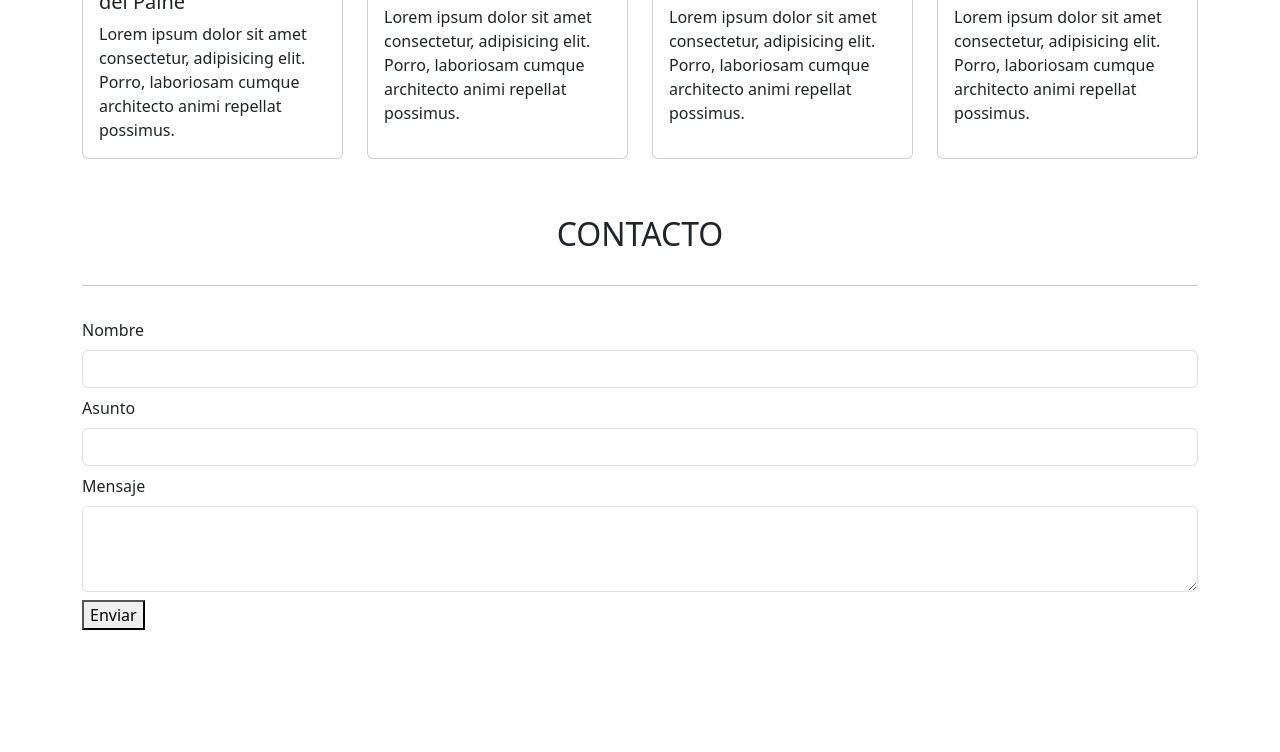
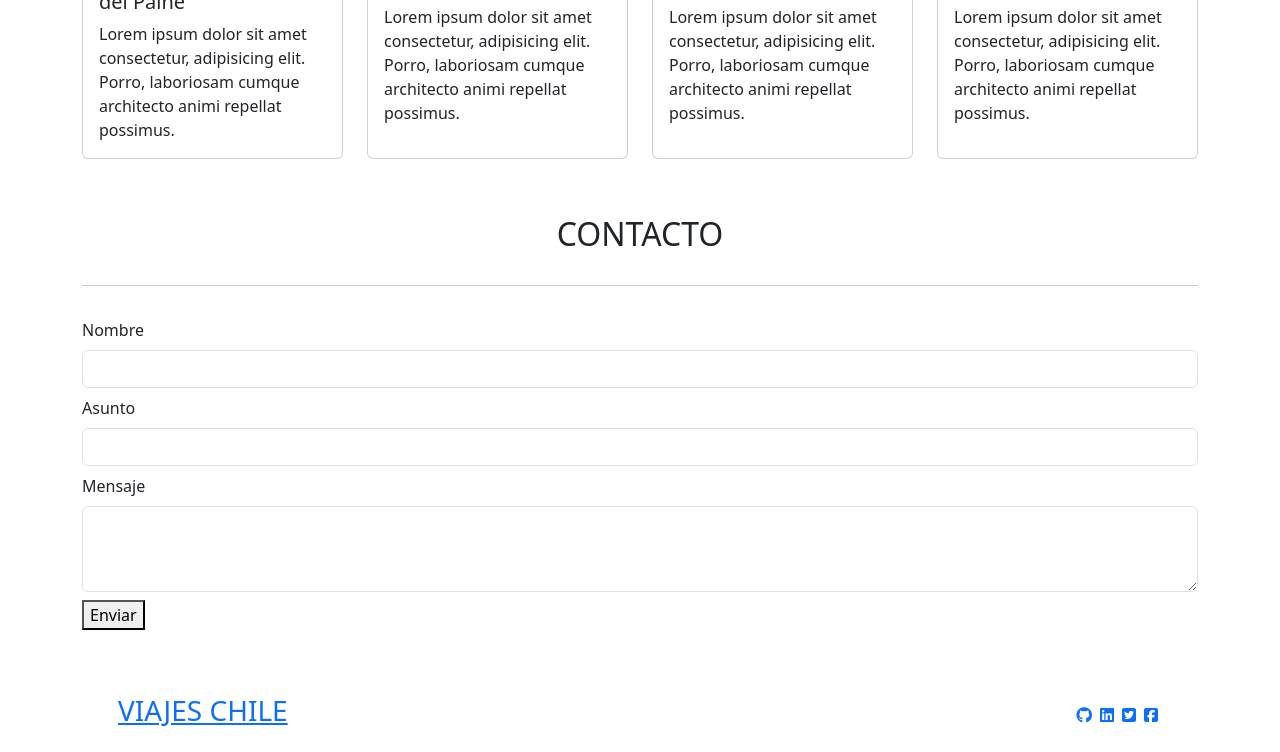
Before and after one commit to datascientist-miguel/viajes_chile, a plain HTML site: page index.html in a window 1280 px wide. Shown: the part 1804-2556 px from the top of the page. Before the commit the page ends 2482 px from the top, so only its background shows below. Drawn offline with nearby package versions, Linux system fonts and the light colour scheme.

Commit message:
Se termina por agregar el footer y agregar los script

```diff
--- a/index.html
+++ b/index.html
@@ -131,6 +131,23 @@
             </form>
         </section>
     </main>
-
+    <footer class="py-3">
+        <div class="container">
+            <div class="row justify-content-between align-items-center">
+                <div class="col-md-6 d-flex justify-content-md-start justify-content-center ps-md-5">
+                    <a href="#inicio" class="link-footer"><h3>VIAJES CHILE</h3></a>
+                </div>
+                <div class="col-md-6 d-flex justify-content-md-end justify-content-center pe-md-5">
+                    <a href="#" class="mx-1"><i class="fa-brands fa-github iconos-footer"></i></a>
+                    <a href="#" class="mx-1"><i class="fa-brands fa-linkedin iconos-footer"></i></a>
+                    <a href="#" class="mx-1"><i class="fa-brands fa-square-twitter iconos-footer"></i></a>
+                    <a href="#" class="mx-1"><i class="fa-brands fa-square-facebook iconos-footer"></i></a>
+                </div>
+            </div>
+        </div>
+    </footer>
+    <script src="https://ajax.googleapis.com/ajax/libs/jquery/3.7.1/jquery.min.js"></script>
+    <script src="https://cdn.jsdelivr.net/npm/bootstrap@5.3.3/dist/js/bootstrap.bundle.min.js" integrity="sha384-YvpcrYf0tY3lHB60NNkmXc5s9fDVZLESaAA55NDzOxhy9GkcIdslK1eN7N6jIeHz" crossorigin="anonymous"></script>
+    <script src="./assets/js/scripts.js"></script>
 </body>
 </html>
```
